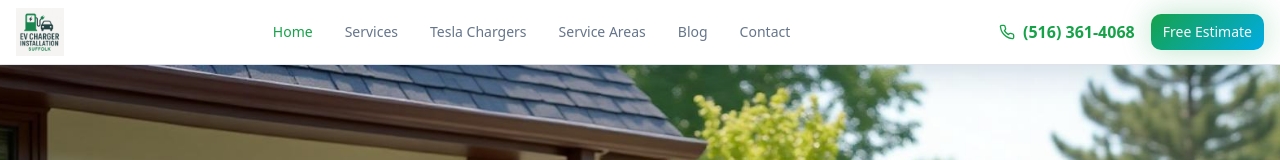
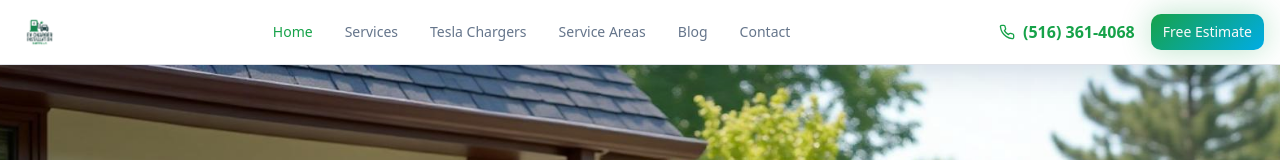
Before and after one commit to rberman84/ev-charger-website, a React (Vite) app: page / in a window 1280 px wide. Shown: the top 160 px of the page. Built offline with nearby package versions, Linux system fonts and the light colour scheme.

Commit message:
Update logo

```diff
--- a/src/components/Layout/Header.tsx
+++ b/src/components/Layout/Header.tsx
@@ -25,7 +25,7 @@ const Header = () => {
           {/* Logo */}
             <Link to="/" className="flex items-center space-x-2">
               <img
-                src="/lovable-uploads/923b1677-e6cf-4f4b-98f5-12617a51fe56.png"
+                src="/lovable-uploads/b0761ce9-1039-4524-bc32-b6196a74d81f.png"
                 alt="EV Charger Installation Suffolk Logo"
                 className="h-12 w-auto"
               />
```
Also changed, not shown: public/lovable-uploads/b0761ce9-1039-4524-bc32-b6196a74d81f.png (added).
